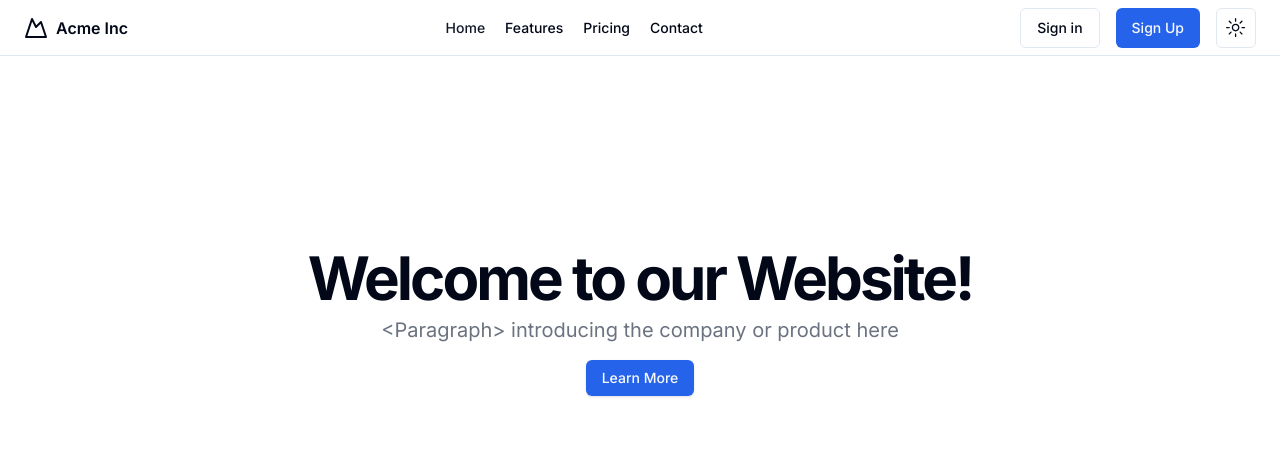
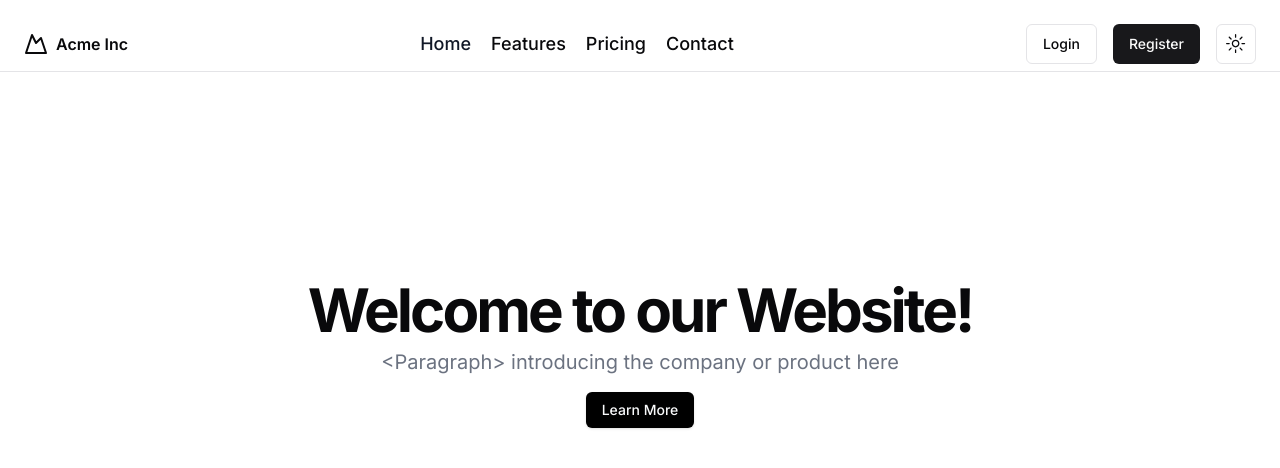
Before and after one commit to abhishek-shivale/twitter-saas, a Next.js app: page / in a window 1280 px wide. Shown: the top 468 px of the page. Built offline with nearby package versions, Linux system fonts and the light colour scheme.

Commit message:
theme and minor ui changes

```diff
--- a/app/globals.css
+++ b/app/globals.css
@@ -6,47 +6,47 @@
 @layer base {
   :root {
     --background: 0 0% 100%;
-    --foreground: 222.2 84% 4.9%;
+    --foreground: 240 10% 3.9%;
     --card: 0 0% 100%;
-    --card-foreground: 222.2 84% 4.9%;
+    --card-foreground: 240 10% 3.9%;
     --popover: 0 0% 100%;
-    --popover-foreground: 222.2 84% 4.9%;
-    --primary: 221.2 83.2% 53.3%;
-    --primary-foreground: 210 40% 98%;
-    --secondary: 210 40% 96.1%;
-    --secondary-foreground: 222.2 47.4% 11.2%;
-    --muted: 210 40% 96.1%;
-    --muted-foreground: 215.4 16.3% 46.9%;
-    --accent: 210 40% 96.1%;
-    --accent-foreground: 222.2 47.4% 11.2%;
+    --popover-foreground: 240 10% 3.9%;
+    --primary: 240 5.9% 10%;
+    --primary-foreground: 0 0% 98%;
+    --secondary: 240 4.8% 95.9%;
+    --secondary-foreground: 240 5.9% 10%;
+    --muted: 240 4.8% 95.9%;
+    --muted-foreground: 240 3.8% 46.1%;
+    --accent: 240 4.8% 95.9%;
+    --accent-foreground: 240 5.9% 10%;
     --destructive: 0 84.2% 60.2%;
-    --destructive-foreground: 210 40% 98%;
-    --border: 214.3 31.8% 91.4%;
-    --input: 214.3 31.8% 91.4%;
-    --ring: 221.2 83.2% 53.3%;
+    --destructive-foreground: 0 0% 98%;
+    --border: 240 5.9% 90%;
+    --input: 240 5.9% 90%;
+    --ring: 240 5.9% 10%;
     --radius: 0.5rem;
   }
 
   .dark {
-    --background: 222.2 84% 4.9%;
-    --foreground: 210 40% 98%;
-    --card: 222.2 84% 4.9%;
-    --card-foreground: 210 40% 98%;
-    --popover: 222.2 84% 4.9%;
-    --popover-foreground: 210 40% 98%;
-    --primary: 217.2 91.2% 59.8%;
-    --primary-foreground: 222.2 47.4% 11.2%;
-    --secondary: 217.2 32.6% 17.5%;
-    --secondary-foreground: 210 40% 98%;
-    --muted: 217.2 32.6% 17.5%;
-    --muted-foreground: 215 20.2% 65.1%;
-    --accent: 217.2 32.6% 17.5%;
-    --accent-foreground: 210 40% 98%;
+    --background: 240 10% 3.9%;
+    --foreground: 0 0% 98%;
+    --card: 240 10% 3.9%;
+    --card-foreground: 0 0% 98%;
+    --popover: 240 10% 3.9%;
+    --popover-foreground: 0 0% 98%;
+    --primary: 0 0% 98%;
+    --primary-foreground: 240 5.9% 10%;
+    --secondary: 240 3.7% 15.9%;
+    --secondary-foreground: 0 0% 98%;
+    --muted: 240 3.7% 15.9%;
+    --muted-foreground: 240 5% 64.9%;
+    --accent: 240 3.7% 15.9%;
+    --accent-foreground: 0 0% 98%;
     --destructive: 0 62.8% 30.6%;
-    --destructive-foreground: 210 40% 98%;
-    --border: 217.2 32.6% 17.5%;
-    --input: 217.2 32.6% 17.5%;
-    --ring: 224.3 76.3% 48%;
+    --destructive-foreground: 0 0% 98%;
+    --border: 240 3.7% 15.9%;
+    --input: 240 3.7% 15.9%;
+    --ring: 240 4.9% 83.9%;
   }
 }
 
--- a/app/not-found.tsx
+++ b/app/not-found.tsx
@@ -26,7 +26,7 @@ export default function Component() {
         </p>
         <Link
           className="inline-flex items-center rounded-md border border-gray-200 bg-white px-4 py-2 text-sm font-medium shadow-sm transition-colors hover:bg-gray-100 hover:text-gray-900 dark:border-gray-800 dark:bg-gray-950 dark:hover:bg-gray-800 dark:hover:text-gray-50"
-          href="#">
+          href="/">
           Return Home
         </Link>
       </div>
--- a/app/page.tsx
+++ b/app/page.tsx
@@ -16,7 +16,7 @@ export default function Component() {
           </div>
           <div>
             <Link
-              className="inline-flex h-9 items-center justify-center rounded-md bg-blue-600 px-4 py-2 text-sm font-medium text-gray-50 shadow transition-colors hover:bg-gray-900/90 focus-visible:outline-none focus-visible:ring-1 focus-visible:ring-gray-950 disabled:pointer-events-none disabled:opacity-50 dark:bg-gray-50 dark:text-gray-900 dark:hover:bg-gray-50/90 dark:focus-visible:ring-gray-300"
+              className="inline-flex h-9 items-center justify-center rounded-md bg-black px-4 py-2 text-sm font-medium text-gray-50 shadow transition-colors hover:bg-gray-900/90 focus-visible:outline-none focus-visible:ring-1 focus-visible:ring-gray-950 disabled:pointer-events-none disabled:opacity-50 dark:bg-gray-50 dark:text-gray-900 dark:hover:bg-gray-50/90 dark:focus-visible:ring-gray-300"
               href="#">
               Learn More
             </Link>
--- a/components/other/Navbar.tsx
+++ b/components/other/Navbar.tsx
@@ -5,13 +5,13 @@ import DarkMode from "./DarkMode";
 export default function () {
   return (
     <div className="w-full">
-      <header className="flex items-center justify-between px-4 h-14 border-b md:px-6">
+      <header className="flex items-center justify-between px-3 h-14 border-b my-4 md:px-6">
         <Link className="flex items-center gap-2" href="#">
           <MountainIcon className="h-6 w-6" />
           <span className="font-semibold">Acme Inc</span>
         </Link>
-        <nav className="hidden space-x-2 md:flex md:gap-3 items-center text-sm font-medium">
-          <Link className="text-gray-900 dark:text-gray-50" href="#">
+        <nav className="hidden space-x-2 md:flex md:gap-3 items-center text-lg font-medium">
+          <Link className="text-gray-900 dark:text-gray-50" href="/">
             Home
           </Link>
           <Link href="#">Features</Link>
@@ -19,8 +19,12 @@ export default function () {
           <Link href="#">Contact</Link>
         </nav>
         <div className="flex items-center gap-4">
-          <Button variant="outline">Sign in</Button>
-          <Button>Sign Up</Button>
+          <Link href="/auth/login">
+            <Button variant="outline">Login</Button>
+          </Link>
+          <Link href="/auth/register">
+            <Button>Register</Button>
+          </Link>
           <DarkMode />
         </div>
       </header>
```
